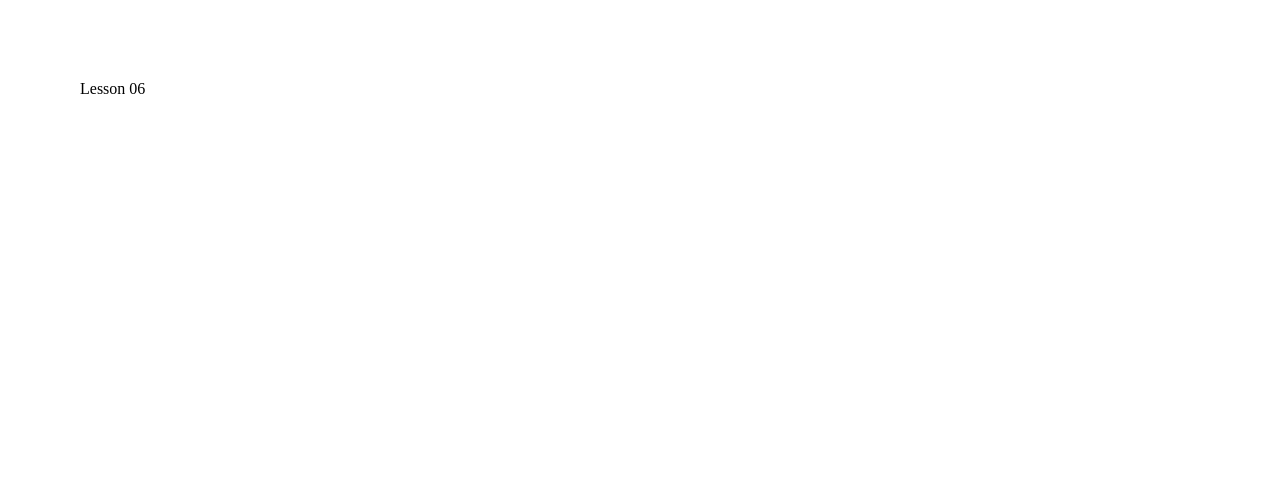
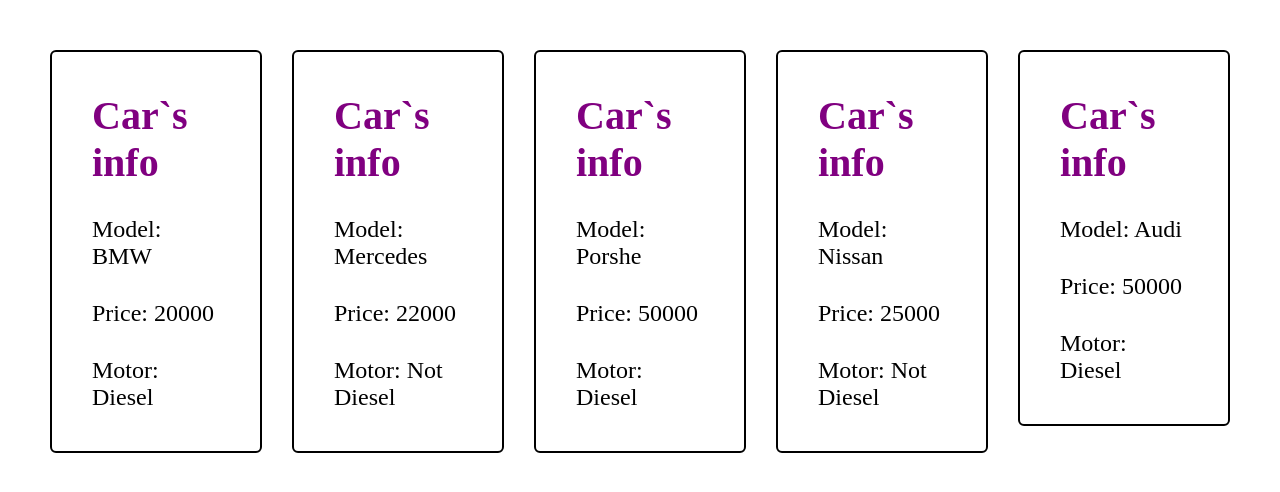
Before and after one commit to AndreyHein/react-typescript-cohort42-1, a React (Create React App) app: page / in a window 1280 px wide. Shown: the top 492 px of the page. Built offline with nearby package versions, Linux system fonts and the light colour scheme.

Commit message:
homework06

```diff
--- a/package.json
+++ b/package.json
@@ -14,6 +14,7 @@
     "react-dom": "^18.3.1",
     "react-scripts": "5.0.1",
     "typescript": "^4.9.5",
+    "uuid": "^10.0.0",
     "web-vitals": "^2.1.4"
   },
   "scripts": {
@@ -39,5 +40,8 @@
       "last 1 firefox version",
       "last 1 safari version"
     ]
+  },
+  "devDependencies": {
+    "@types/uuid": "^10.0.0"
   }
 }
--- a/src/App.tsx
+++ b/src/App.tsx
@@ -1,4 +1,5 @@
 // HOMEWORKS
+import Homework_06 from "homeworks/Homework_06/Homework_06";
 
 // LESSSONS
 import Lesson_06 from "lessons/Lesson_06/Lesson_06";
@@ -10,7 +11,8 @@ import "./App.css";
 function App() {
   return (
     <div className="App">
-      <Lesson_06 />
+      {/* <Lesson_06 /> */}
+      <Homework_06 />
     </div>
   );
 }
--- /dev/null
+++ b/src/homeworks/Homework_06/Homework_06.tsx
@@ -0,0 +1,34 @@
+import "./styles.css";
+import { v4 } from "uuid";
+
+function Homework_06() {
+  interface Car {
+    brand: string;
+    price: number;
+    isDiesel: boolean;
+  }
+
+  const cars: Car[] = [
+    { brand: "BMW", price: 20000, isDiesel: true },
+    { brand: "Mercedes", price: 22000, isDiesel: false },
+    { brand: "Porshe", price: 50000, isDiesel: true },
+    { brand: "Nissan", price: 25000, isDiesel: false },
+    { brand: "Audi", price: 50000, isDiesel: true },
+  ];
+
+  const carList = cars.map((car) => {
+    return (
+      <div key={v4()} className="card-contanier">
+        <h1 className="card-title">Car`s info</h1>
+        <p className="card-info">Model: {car.brand}</p>
+        <p className="card-info">Price: {car.price}</p>
+        <p className="card-info">
+          Motor: {car.isDiesel ? "Diesel" : "Not Diesel"}
+        </p>
+      </div>
+    );
+  });
+  return <div className="homework06_wrapper">{carList}</div>;
+}
+
+export default Homework_06;
--- /dev/null
+++ b/src/homeworks/Homework_06/styles.css
@@ -0,0 +1,26 @@
+.homework06_wrapper {
+  display: flex;
+  flex-direction: row;
+  flex: 1;
+  padding: 50px;
+  gap: 30px;
+}
+.card-title {
+  color: purple;
+  font-size: 40px;
+}
+
+.card-contanier {
+  display: flex;
+  flex-direction: column;
+  gap: 30px;
+  width: 500px;
+  height: fit-content;
+  border: 2px solid black;
+  border-radius: 6px;
+  padding: 40px;
+}
+
+.card-info {
+  font-size: 24px;
+}
```
Also changed, not shown: 1 other file (tests, documents, lock files or other folders).
